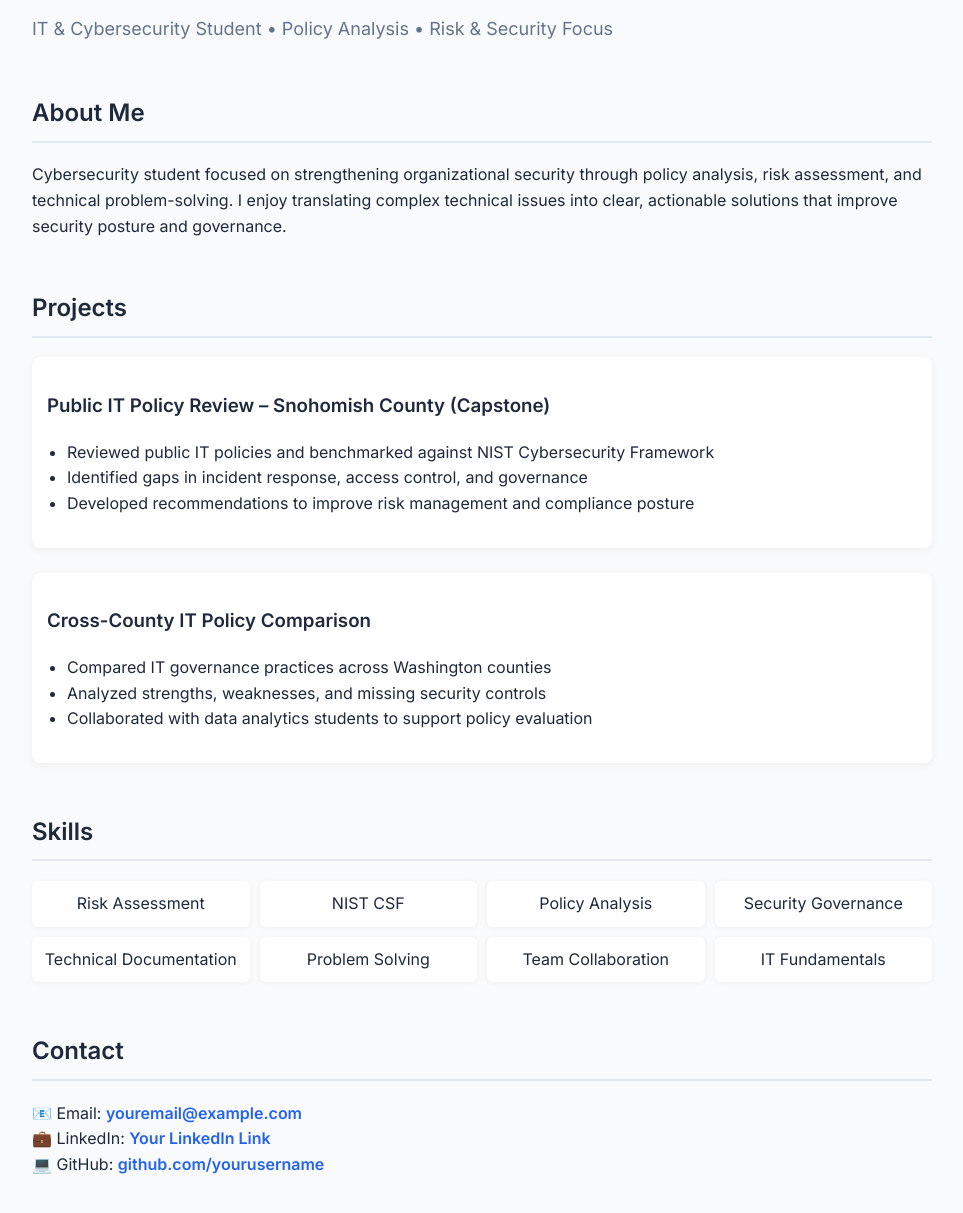
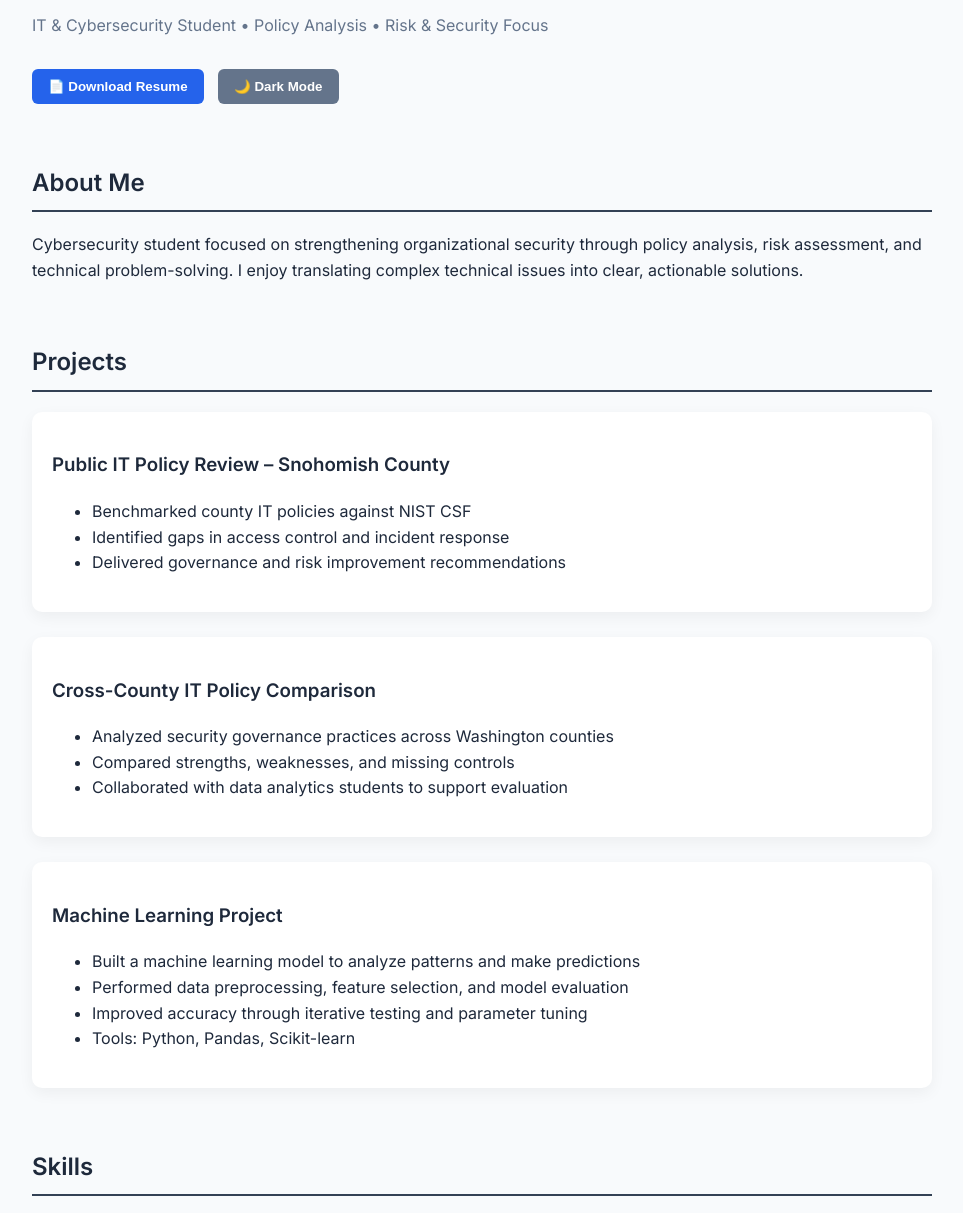
Before and after one commit to Starlordlwp/Starlordlwp.github.io, a plain HTML site: page index.html in a window 1280 px wide. Shown: the part 138-1351 px from the top of the page, without its empty margins (158-1121 px from the left). Drawn offline with Linux system fonts and the light colour scheme.

Commit message:
Update index.html

```diff
--- a/index.html
+++ b/index.html
@@ -8,12 +8,26 @@
 <link href="https://fonts.googleapis.com/css2?family=Inter:wght@300;400;600&display=swap" rel="stylesheet">
 
 <style>
+:root {
+  --bg: #f8fafc;
+  --text: #1e293b;
+  --card: #ffffff;
+  --accent: #2563eb;
+}
+
+.dark {
+  --bg: #0f172a;
+  --text: #e2e8f0;
+  --card: #1e293b;
+}
+
 body {
   font-family: 'Inter', sans-serif;
   margin: 0;
-      background: #f8fafc;
-      color: #1e293b;
+  background: var(--bg);
+  color: var(--text);
   line-height: 1.6;
+  transition: all 0.3s ease;
 }
 
 .container {
@@ -22,61 +36,61 @@
   padding: 40px 20px;
 }
 
-    h1 {
-      font-size: 42px;
-      margin-bottom: 5px;
-    }
+h1 { font-size: 42px; margin-bottom: 5px; }
 
-    .subtitle {
-      font-size: 18px;
-      color: #64748b;
-      margin-bottom: 30px;
-    }
+.subtitle { color: #64748b; margin-bottom: 30px; }
 
 h2 {
-      margin-top: 50px;
-      border-bottom: 2px solid #e2e8f0;
+  margin-top: 60px;
+  border-bottom: 2px solid #334155;
   padding-bottom: 8px;
 }
 
 .project {
   margin-bottom: 25px;
-      padding: 15px;
-      background: white;
-      border-radius: 8px;
-      box-shadow: 0 2px 8px rgba(0,0,0,0.05);
+  padding: 20px;
+  background: var(--card);
+  border-radius: 10px;
+  box-shadow: 0 5px 15px rgba(0,0,0,0.05);
+  transform: translateY(20px);
+  opacity: 0;
+  transition: all 0.6s ease;
 }
 
-    ul {
-      padding-left: 20px;
-    }
+.project.show { transform: translateY(0); opacity: 1; }
 
 .skills {
   display: grid;
   grid-template-columns: repeat(auto-fit, minmax(200px, 1fr));
-      gap: 10px;
+  gap: 12px;
 }
 
 .skill-box {
-      background: white;
-      padding: 10px;
+  background: var(--card);
+  padding: 12px;
   border-radius: 6px;
-      box-shadow: 0 1px 5px rgba(0,0,0,0.05);
   text-align: center;
+  transition: transform 0.2s ease;
 }
 
-    .contact a {
-      text-decoration: none;
-      color: #2563eb;
+.skill-box:hover { transform: scale(1.05); }
+
+.contact a { color: var(--accent); font-weight: 600; text-decoration: none; }
+
+button {
+  padding: 10px 16px;
+  border-radius: 6px;
+  border: none;
+  cursor: pointer;
   font-weight: 600;
+  margin-right: 10px;
 }
 
-    footer {
-      text-align: center;
-      margin-top: 60px;
-      color: #94a3b8;
-      font-size: 14px;
-    }
+.resume-btn { background: var(--accent); color: white; }
+
+.toggle-btn { background: #64748b; color: white; }
+
+footer { text-align: center; margin-top: 60px; font-size: 14px; opacity: 0.7; }
 </style>
 </head>
 
@@ -86,57 +100,81 @@
 <h1>Logan Pooran</h1>
 <p class="subtitle">IT & Cybersecurity Student • Policy Analysis • Risk & Security Focus</p>
 
+<button class="resume-btn" onclick="window.open('resume.pdf')">📄 Download Resume</button>
+<button class="toggle-btn" onclick="toggleDark()">🌙 Dark Mode</button>
+
 <h2>About Me</h2>
 <p>
 Cybersecurity student focused on strengthening organizational security through policy analysis,
 risk assessment, and technical problem-solving. I enjoy translating complex technical issues into
-      clear, actionable solutions that improve security posture and governance.
+clear, actionable solutions.
 </p>
 
 <h2>Projects</h2>
 
 <div class="project">
-      <h3>Public IT Policy Review – Snohomish County (Capstone)</h3>
+<h3>Public IT Policy Review – Snohomish County</h3>
 <ul>
-        <li>Reviewed public IT policies and benchmarked against NIST Cybersecurity Framework</li>
-        <li>Identified gaps in incident response, access control, and governance</li>
-        <li>Developed recommendations to improve risk management and compliance posture</li>
+<li>Benchmarked county IT policies against NIST CSF</li>
+<li>Identified gaps in access control and incident response</li>
+<li>Delivered governance and risk improvement recommendations</li>
 </ul>
 </div>
 
 <div class="project">
 <h3>Cross-County IT Policy Comparison</h3>
 <ul>
-        <li>Compared IT governance practices across Washington counties</li>
-        <li>Analyzed strengths, weaknesses, and missing security controls</li>
-        <li>Collaborated with data analytics students to support policy evaluation</li>
+<li>Analyzed security governance practices across Washington counties</li>
+<li>Compared strengths, weaknesses, and missing controls</li>
+<li>Collaborated with data analytics students to support evaluation</li>
+</ul>
+</div>
+
+<div class="project">
+<h3>Machine Learning Project</h3>
+<ul>
+<li>Built a machine learning model to analyze patterns and make predictions</li>
+<li>Performed data preprocessing, feature selection, and model evaluation</li>
+<li>Improved accuracy through iterative testing and parameter tuning</li>
+<li>Tools: Python, Pandas, Scikit-learn</li>
 </ul>
 </div>
 
 <h2>Skills</h2>
-
 <div class="skills">
 <div class="skill-box">Risk Assessment</div>
 <div class="skill-box">NIST CSF</div>
 <div class="skill-box">Policy Analysis</div>
+<div class="skill-box">Python</div>
+<div class="skill-box">Machine Learning</div>
+<div class="skill-box">Technical Documentation</div>
 <div class="skill-box">Security Governance</div>
-      <div class="skill-box">Technical Documentation</div>
 <div class="skill-box">Problem Solving</div>
-      <div class="skill-box">Team Collaboration</div>
-      <div class="skill-box">IT Fundamentals</div>
 </div>
 
 <h2>Contact</h2>
 <p class="contact">
-      📧 Email: <a href="mailto:youremail@example.com">youremail@example.com</a><br>
-      💼 LinkedIn: <a href="#">Your LinkedIn Link</a><br>
-      💻 GitHub: <a href="https://github.com/yourusername">github.com/yourusername</a>
+📧 <a href="mailto:logan.pooran@gmail.com">youremail@example.com</a><br>
+💼 <a href="#">LinkedIn</a><br>
+💻 <a href="https://github.com/starlordlwp">GitHub</a>
 </p>
 
-    <footer>
-      © 2026 Logan Pooran
-    </footer>
+<footer>© 2026 Logan Pooran</footer>
+</div>
 
-  </div>
+<script>
+function toggleDark() {
+  document.body.classList.toggle("dark");
+}
+
+const observer = new IntersectionObserver(entries => {
+  entries.forEach(entry => {
+    if(entry.isIntersecting) entry.target.classList.add("show");
+  });
+});
+
+document.querySelectorAll('.project').forEach(el => observer.observe(el));
+</script>
+
 </body>
 </html>
```
Lines whose indentation alone changed are shown as unchanged.
